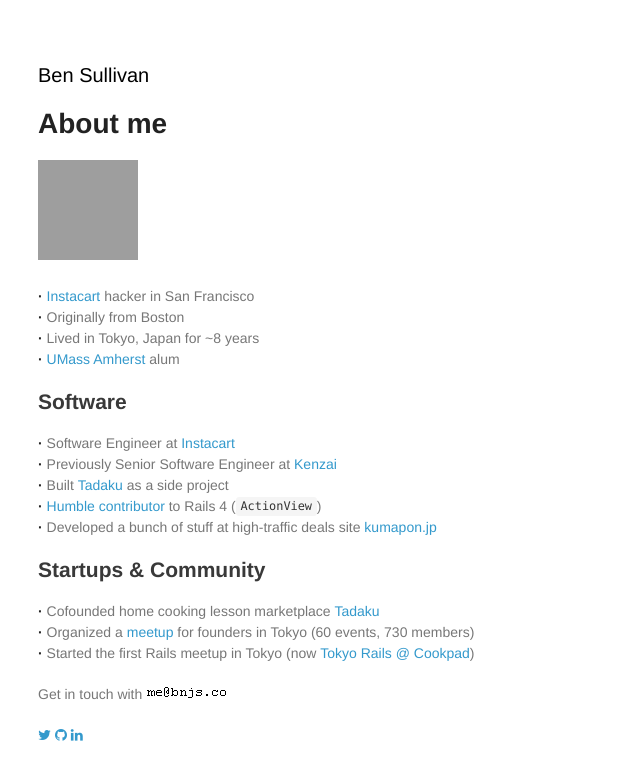
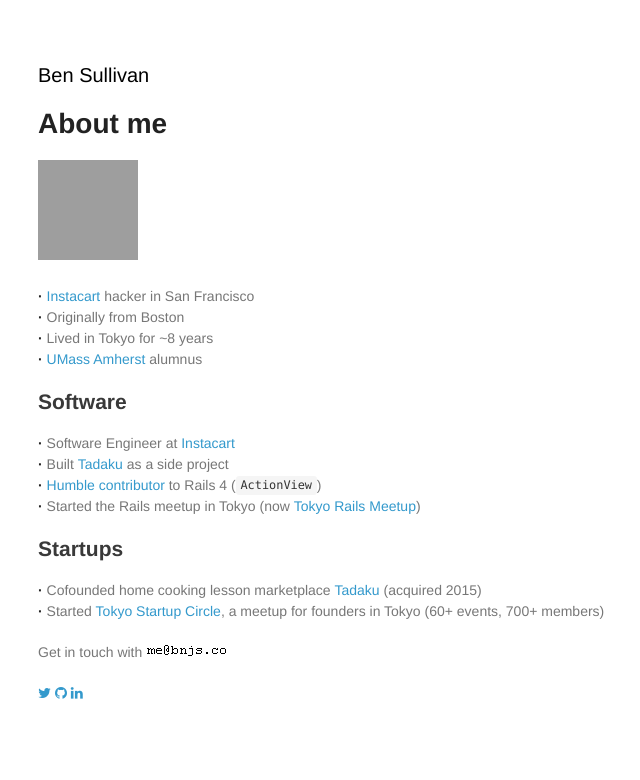
Before and after one commit to bnjs/bnjs.github.io, a Jekyll site: the page built from pages/about-me.md, in a window 1280 px wide, cut to the strip 0-780 px from the top of the page. Shown: the whole strip, without its empty margins (172-812 px from the left). Built offline with Jekyll 4.4.1, drawn with Linux system fonts in a browser that asks for light colours; nearby versions of some CDN libraries; grey boxes are pictures that could not be loaded.

Commit message:
Update information

```diff
--- a/pages/about-me.md
+++ b/pages/about-me.md
@@ -8,22 +8,20 @@
 
 <strong>&middot;</strong> <a href="https://www.instacart.com" target="_blank">Instacart</a> hacker in San Francisco
 <br><strong>&middot;</strong> Originally from Boston
-<br><strong>&middot;</strong> Lived in Tokyo, Japan for ~8 years
-<br><strong>&middot;</strong> <a href="http://www.umass.edu" target="_blank">UMass Amherst</a> alum
+<br><strong>&middot;</strong> Lived in Tokyo for ~8 years
+<br><strong>&middot;</strong> <a href="http://www.umass.edu" target="_blank">UMass Amherst</a> alumnus
 
 ## Software
 
 <strong>&middot;</strong> Software Engineer at <a href="https://www.instacart.com/" target="_blank">Instacart</a>
-<br><strong>&middot;</strong> Previously Senior Software Engineer at <a href="http://kenzai.me" target="_blank">Kenzai</a>
 <br><strong>&middot;</strong> Built <a href="http://www.tadaku.com" target="_blank">Tadaku</a> as a side project
 <br><strong>&middot;</strong> <a href="http://contributors.rubyonrails.org/contributors/benjamin-sullivan/commits" target="_blank">Humble contributor</a> to Rails 4 (`ActionView`)
-<br><strong>&middot;</strong> Developed a bunch of stuff at high-traffic deals site <a href="http://kumapon.jp" target="_blank">kumapon.jp</a>
+<br><strong>&middot;</strong> Started the Rails meetup in Tokyo (now <a href="http://www.meetup.com/tokyo-rails/" target="_blank">Tokyo Rails Meetup</a>)
 
-## Startups & Community
+## Startups
 
-<strong>&middot;</strong> Cofounded home cooking lesson marketplace <a href="http://www.tadaku.com" target="_blank">Tadaku</a>
-<br><strong>&middot;</strong> Organized a <a href="http://www.meetup.com/tokyo-startup-circle" target="_blank">meetup</a> for founders in Tokyo (60 events, 730 members)
-<br><strong>&middot;</strong> Started the first Rails meetup in Tokyo (now <a href="http://www.meetup.com/tokyo-rails/" target="_blank">Tokyo Rails @ Cookpad</a>)
+<strong>&middot;</strong> Cofounded home cooking lesson marketplace <a href="http://www.tadaku.com" target="_blank">Tadaku</a> (acquired 2015)
+<br><strong>&middot;</strong> Started <a href="https://tokyo-startup-circle.doorkeeper.jp/" target="_blank">Tokyo Startup Circle</a>, a meetup for founders in Tokyo (60+ events, 700+ members)
 
 
 <span class="lowkey">Get in touch with</span> <img src="/images/email.gif">
```
Also changed, not shown: index.md (+3 -12 lines).
